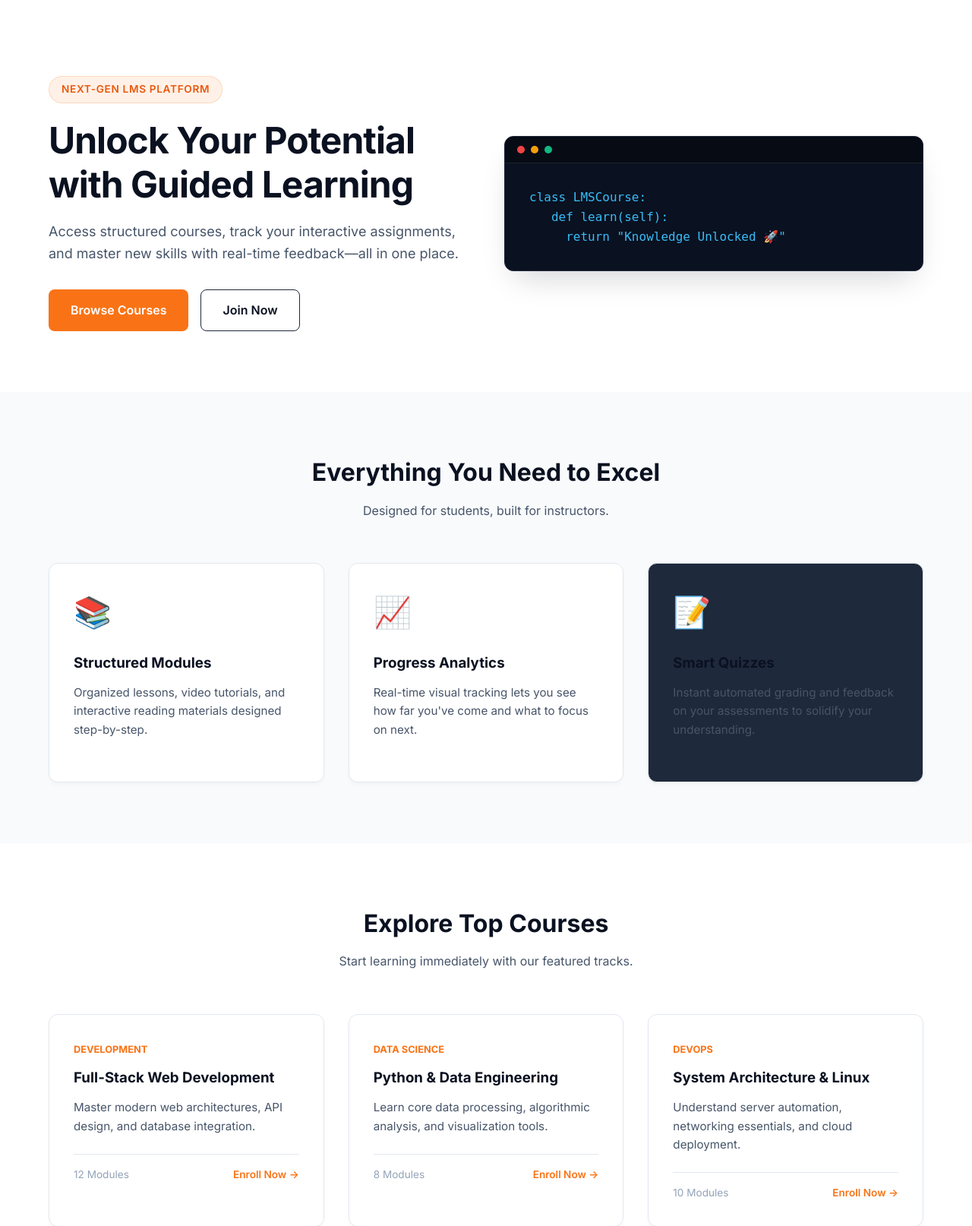
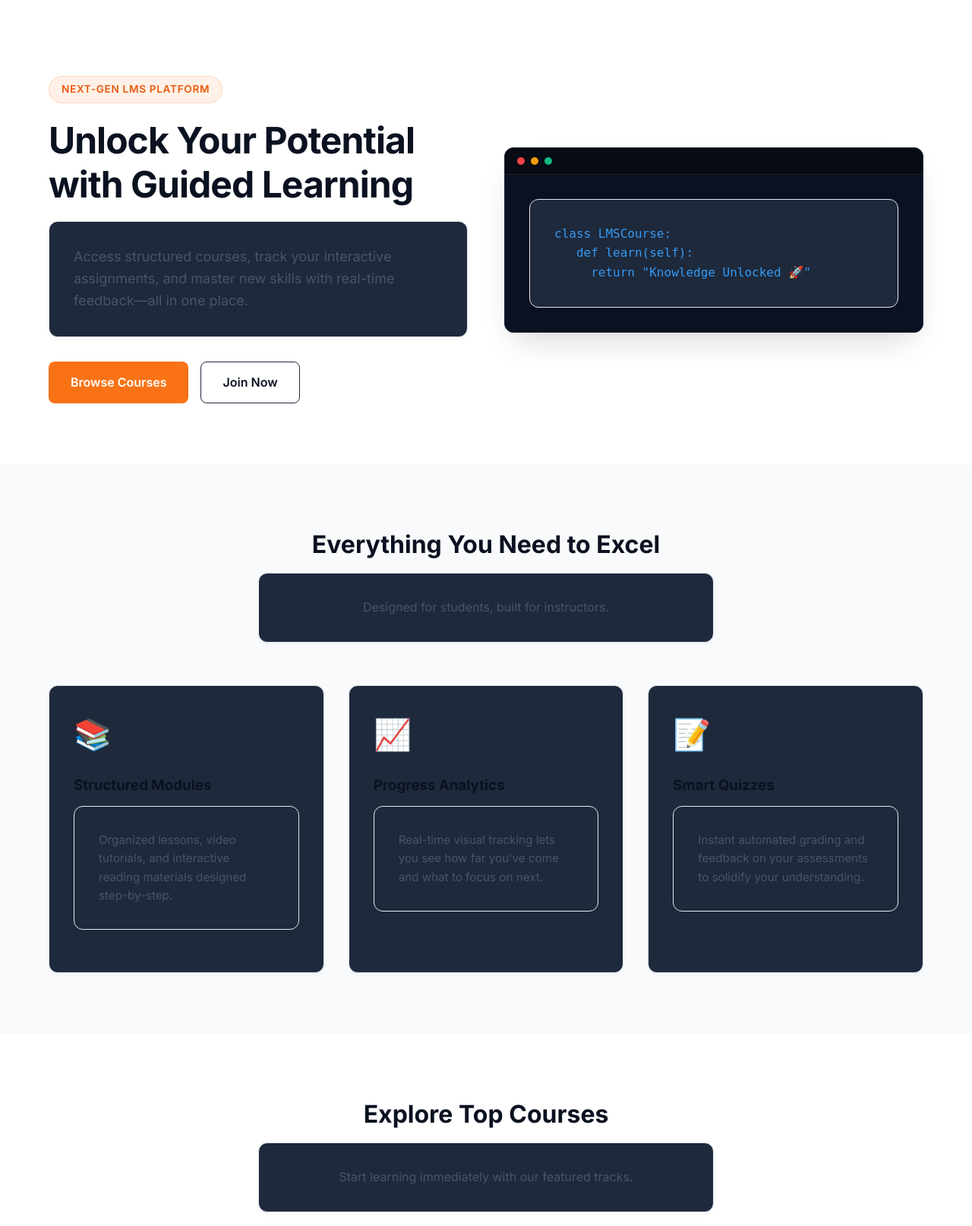
Before and after one commit to CodeWin04/LMS_ETEH, a Python web app: template templates/index.html in a window 1280 px wide. Shown: the part 79-1693 px from the top of the page at 76% size. Run offline with Jinja, Linux system fonts and the light colour scheme; the template is opened without the code that fills it, so the values that code supplies are empty.

Commit message:
Update index.css

```diff
--- a/static/css/index.css
+++ b/static/css/index.css
@@ -320,11 +320,11 @@ body {
     box-shadow: 0 4px 6px -1px rgba(0, 0, 0, 0.03);
 }
 
-.feature-card:last-child {
+.feature-card, p {
     background: var(--navy-mid);
     border: 1px solid var(--card-border);
     border-radius: var(--radius-md);
-    color: var(--light-blue);
+    color: var(--text-light);
     padding: 32px;
     transition: var(--transition);
     box-shadow: 0 4px 6px -1px rgba(0, 0, 0, 0.03);
```
